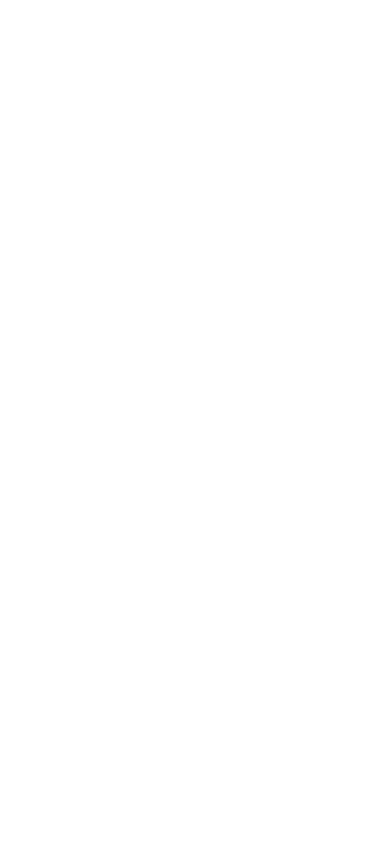
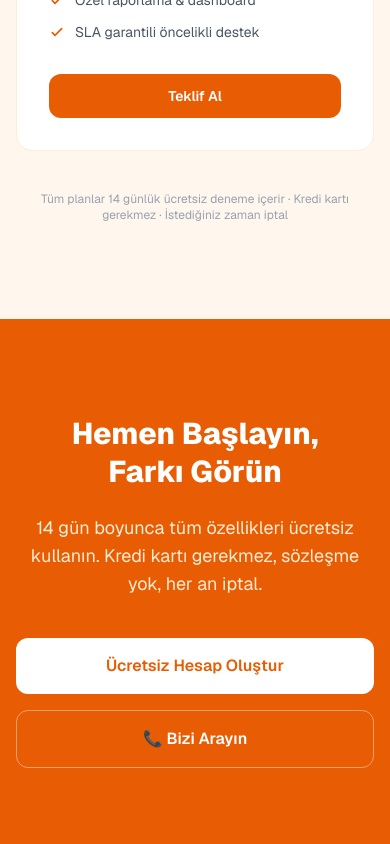
Before and after one commit to aydncn1-code/kgnpos-web, a Next.js app: page / in a window 390 px wide. Shown: the part 7857-8701 px from the top of the page. Before the commit the page ends 7161 px from the top, so only its background shows below. Built offline with nearby package versions, Linux system fonts and the light colour scheme.

Commit message:
add pricing section

```diff
--- a/app/page.jsx
+++ b/app/page.jsx
@@ -7,6 +7,7 @@
   { label: "Modüller",    href: "#moduller" },
   { label: "Hakkımızda",  href: "#hakkimizda" },
   { label: "Teknoloji",   href: "#teknoloji" },
+  { label: "Fiyatlar",    href: "#fiyatlar" },
 ];
 
 const stats = [
@@ -56,6 +57,58 @@
   { emoji: "👥", name: "CRM & Müşteri",      desc: "Müşteri kartı, sadakat puanı ve kampanya yönetimi." },
   { emoji: "🖨️", name: "Yazarkasa (ÖKC)",   desc: "Tüm ÖKC markaları ile uyumlu, sertifikalı." },
   { emoji: "📱", name: "Mobil Uygulama",     desc: "iOS ve Android ile işletmenizi her yerden izleyin." },
+];
+
+const plans = [
+  {
+    name: "Başlangıç",
+    price: "₺499",
+    period: "/ay",
+    desc: "Küçük işletmeler için ideal başlangıç paketi.",
+    features: [
+      "1 Kasa",
+      "Temel stok yönetimi",
+      "Günlük & haftalık raporlar",
+      "e-Fatura entegrasyonu",
+      "E-posta destek",
+    ],
+    cta: "Ücretsiz Dene",
+    href: "/register",
+    highlight: false,
+  },
+  {
+    name: "İşletme",
+    price: "₺999",
+    period: "/ay",
+    desc: "Büyüyen işletmeler için tüm özellikler.",
+    features: [
+      "5 Kasa",
+      "Gelişmiş stok & tedarikçi yönetimi",
+      "Anlık raporlar & analizler",
+      "Personel yönetimi & vardiya",
+      "CRM & sadakat sistemi",
+      "7/24 telefon destek",
+    ],
+    cta: "Hemen Başla",
+    href: "/register",
+    highlight: true,
+  },
+  {
+    name: "Kurumsal",
+    price: "Özel",
+    period: "",
+    desc: "Zincir mağaza ve kurumsal çözümler.",
+    features: [
+      "Sınırsız kasa",
+      "Çoklu şube yönetimi",
+      "API & muhasebe entegrasyonu",
+      "Özel raporlama & dashboard",
+      "SLA garantili öncelikli destek",
+    ],
+    cta: "Teklif Al",
+    href: "/register",
+    highlight: false,
+  },
 ];
 
 const techs = [
@@ -344,6 +397,83 @@
         </div>
       </section>
 
+      {/* ── Fiyatlar ───────────────────────────────────────────────────────── */}
+      <section id="fiyatlar" className="py-24 bg-[#FFF6EE]">
+        <div className="max-w-7xl mx-auto px-4 sm:px-6 lg:px-8">
+          <div className="text-center mb-16">
+            <span className="text-xs font-bold uppercase tracking-widest text-[#E85D04]">Fiyatlar</span>
+            <h2 className="mt-2 text-3xl md:text-4xl font-extrabold text-gray-900">
+              Şeffaf ve Esnek Fiyatlandırma
+            </h2>
+            <p className="mt-4 text-gray-500 max-w-xl mx-auto">
+              Gizli ücret yok. İşletmenizin büyüklüğüne göre plan seçin, istediğiniz zaman değiştirin.
+            </p>
+          </div>
+
+          <div className="grid grid-cols-1 md:grid-cols-3 gap-8 items-center">
+            {plans.map((plan) => (
+              <div
+                key={plan.name}
+                className={`relative rounded-2xl p-8 transition-all ${
+                  plan.highlight
+                    ? "bg-[#E85D04] text-white shadow-2xl shadow-orange-200 scale-105"
+                    : "bg-white border border-orange-100 hover:shadow-lg"
+                }`}
+              >
+                {plan.highlight && (
+                  <span className="absolute -top-4 left-1/2 -translate-x-1/2 bg-amber-400 text-amber-900 text-xs font-bold px-4 py-1 rounded-full whitespace-nowrap">
+                    En Popüler
+                  </span>
+                )}
+
+                <p className={`text-xs font-bold uppercase tracking-widest mb-1 ${plan.highlight ? "text-orange-200" : "text-[#E85D04]"}`}>
+                  {plan.name}
+                </p>
+                <div className="flex items-end gap-1 mb-2">
+                  <span className={`text-4xl font-extrabold ${plan.highlight ? "text-white" : "text-gray-900"}`}>
+                    {plan.price}
+                  </span>
+                  {plan.period && (
+                    <span className={`text-sm mb-1 ${plan.highlight ? "text-orange-200" : "text-gray-400"}`}>
+                      {plan.period}
+                    </span>
+                  )}
+                </div>
+                <p className={`text-sm mb-6 ${plan.highlight ? "text-orange-100" : "text-gray-500"}`}>
+                  {plan.desc}
+                </p>
+
+                <ul className="space-y-3 mb-8">
+                  {plan.features.map((f) => (
+                    <li key={f} className="flex items-start gap-2.5 text-sm">
+                      <svg className={`w-4 h-4 mt-0.5 flex-shrink-0 ${plan.highlight ? "text-orange-200" : "text-[#E85D04]"}`} fill="none" stroke="currentColor" viewBox="0 0 24 24">
+                        <path strokeLinecap="round" strokeLinejoin="round" strokeWidth={2.5} d="M5 13l4 4L19 7" />
+                      </svg>
+                      <span className={plan.highlight ? "text-orange-50" : "text-gray-600"}>{f}</span>
+                    </li>
+                  ))}
+                </ul>
+
+                <Link
+                  href={plan.href}
+                  className={`block text-center py-3 rounded-xl font-semibold text-sm transition-colors ${
+                    plan.highlight
+                      ? "bg-white text-[#E85D04] hover:bg-orange-50"
+                      : "bg-[#E85D04] text-white hover:bg-[#C44D00]"
+                  }`}
+                >
+                  {plan.cta}
+                </Link>
+              </div>
+            ))}
+          </div>
+
+          <p className="text-center text-xs text-gray-400 mt-10">
+            Tüm planlar 14 günlük ücretsiz deneme içerir · Kredi kartı gerekmez · İstediğiniz zaman iptal
+          </p>
+        </div>
+      </section>
+
       {/* ── CTA ────────────────────────────────────────────────────────────── */}
       <section className="py-24 bg-[#E85D04]">
         <div className="max-w-3xl mx-auto px-4 sm:px-6 lg:px-8 text-center text-white">
```
